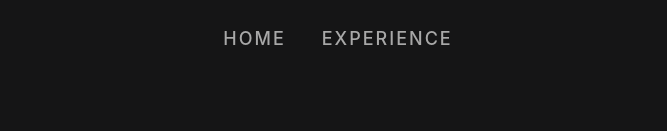
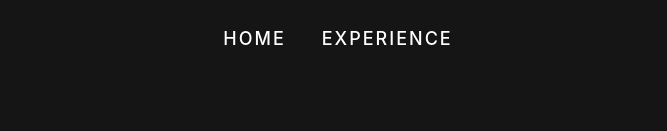
Before and after one commit to kaimacmaster/nextjs-portfolio, a Next.js app: page / in a window 1280 px wide. Shown: the top 131 px of the page, without its empty margins (302-969 px from the left). Built offline with nearby package versions, Linux system fonts and the light colour scheme.

Commit message:
Fixing strange color

```diff
--- a/components/site-header.js
+++ b/components/site-header.js
@@ -10,7 +10,9 @@ const SiteHeader = ({ links }) => {
 
   const listItems = linkList.map(({ name, href }) => (
     <li className={styles.navbarListItem} key={name.toLowerCase()}>
-      <Link href={href}>{name}</Link>
+      <Link href={href}>
+        <a style={{color: "#ffffff"}}>{name}</a>
+      </Link>
     </li>
   ));
 
```
